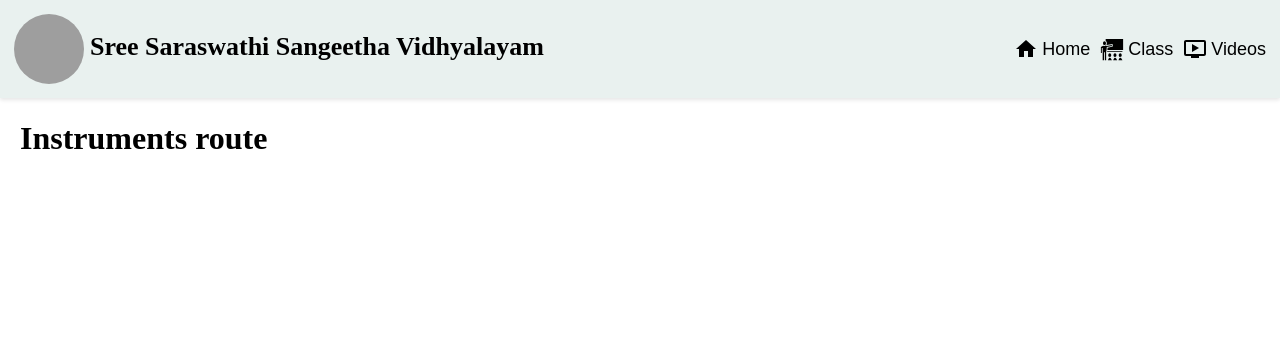
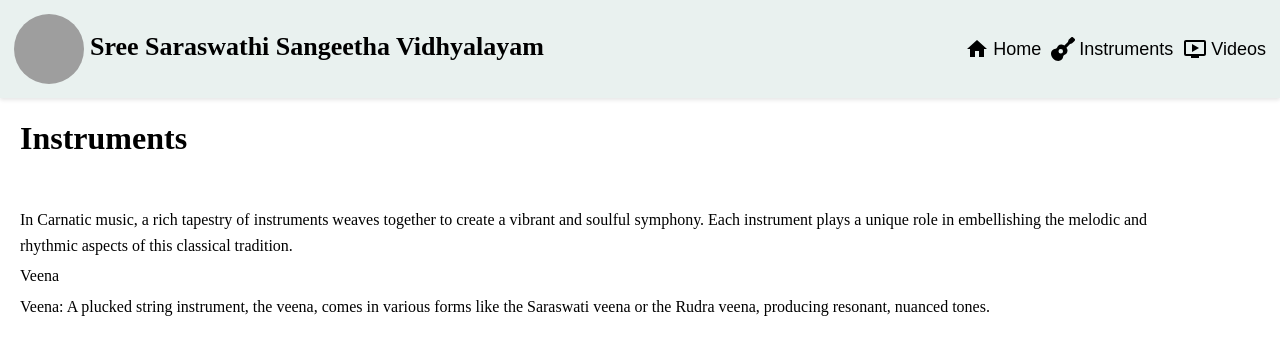
Before and after one commit to mkkmani/music, a React (Create React App) app: page /instruments in a window 1280 px wide. Shown: the top 354 px of the page. Built offline with nearby package versions, Linux system fonts and the light colour scheme; grey boxes are pictures that could not be loaded.

Commit message:
instruments page started

```diff
--- a/src/components/Instruments/index.css
+++ b/src/components/Instruments/index.css
@@ -0,0 +1,29 @@
+.container {
+  width: 100%;
+  padding: 0;
+  margin: 0;
+}
+
+.instruments-container {
+  width: 90%;
+  display: flex;
+  flex-direction: column;
+}
+
+.h1-desc {
+  padding-left: 20px;
+}
+
+.instrument-name {
+  font-weight: bold;
+}
+
+.instrument-card {
+  padding-left: 20px;
+}
+
+@media screen and (max-width: 567px) {
+  .instrument-card {
+    padding-left: 10px;
+  }
+}
--- a/src/components/Instruments/index.js
+++ b/src/components/Instruments/index.js
@@ -2,9 +2,29 @@ import "./index.css";
 import Navbar from "../Navbar";
 
 const Instruments = () => (
-  <div>
+  <div className="container">
     <Navbar />
-    <h1>Instruments route</h1>
+    <div className="instruments-container">
+      <h1 className="instruments-h1">Instruments</h1>
+      <p className="h1-desc">
+        In Carnatic music, a rich tapestry of instruments weaves together to
+        create a vibrant and soulful symphony. Each instrument plays a unique
+        role in embellishing the melodic and rhythmic aspects of this classical
+        tradition.
+      </p>
+      <div className="instruments">
+        <div className="instrument-card">
+          <p>Veena</p>
+          <div className="instrument-desc-img">
+            <p>
+              Veena: A plucked string instrument, the veena, comes in various
+              forms like the Saraswati veena or the Rudra veena, producing
+              resonant, nuanced tones.
+            </p>
+          </div>
+        </div>
+      </div>
+    </div>
   </div>
 );
 
--- a/src/components/Navbar/index.js
+++ b/src/components/Navbar/index.js
@@ -1,7 +1,7 @@
 import "./index.css";
 import { Link } from "react-router-dom";
 import { MdHome, MdOndemandVideo } from "react-icons/md";
-import { GiTeacher } from "react-icons/gi";
+import { FaGuitar } from "react-icons/fa";
 
 const Navbar = () => {
   const logoImg =
@@ -28,8 +28,8 @@ const Navbar = () => {
           </Link>
           <Link to="/instruments" className="link-item">
             <button type="button" className="nav-btn" aria-label="home">
-              <GiTeacher className="nav-link-icon" />
-              <span className="nav-link-name">Class</span>
+              <FaGuitar className="nav-link-icon" />
+              <span className="nav-link-name">Instruments</span>
             </button>
           </Link>
           <Link to="/videos" className="link-item">
```
